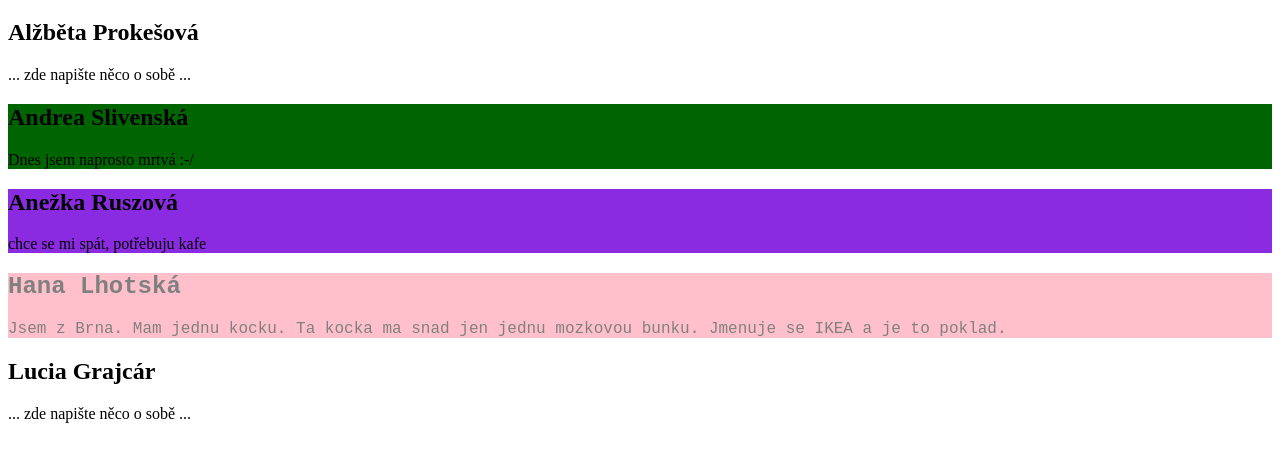
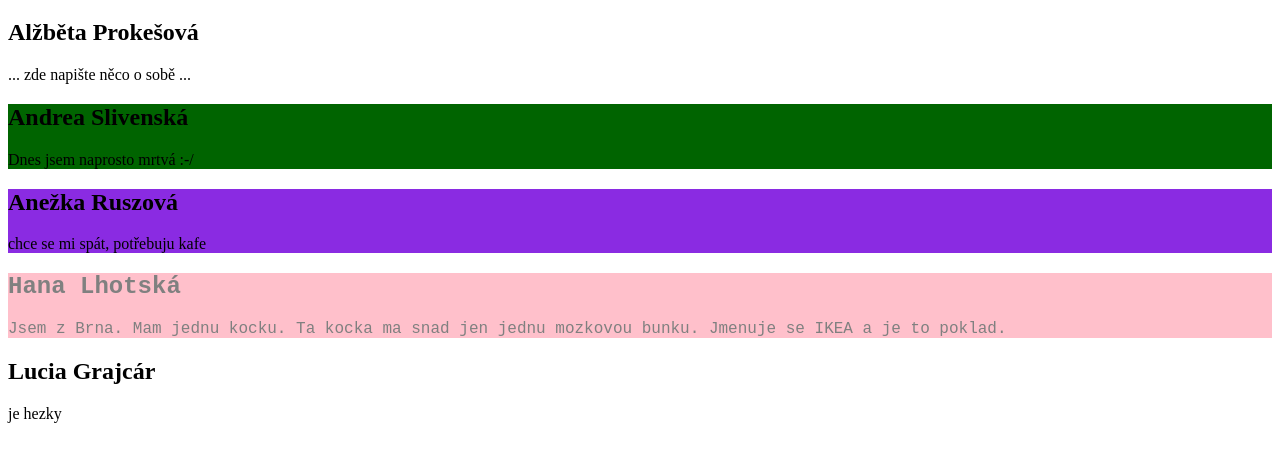
Before and after one commit to MFarka7/Mac-Cheese, a plain HTML site: page index.html in a window 1280 px wide. Shown: the part 61-522 px from the top of the page. Drawn offline with Linux system fonts and the light colour scheme.

Commit message:
Update index.html - text

```diff
--- a/index.html
+++ b/index.html
@@ -33,7 +33,7 @@
 
     <section id="LuciaG">
         <h2>Lucia Grajcár</h2>
-        <p>... zde napište něco o sobě ...</p>
+        <p>je hezky</p>
     </section>
 
 </body>
```
